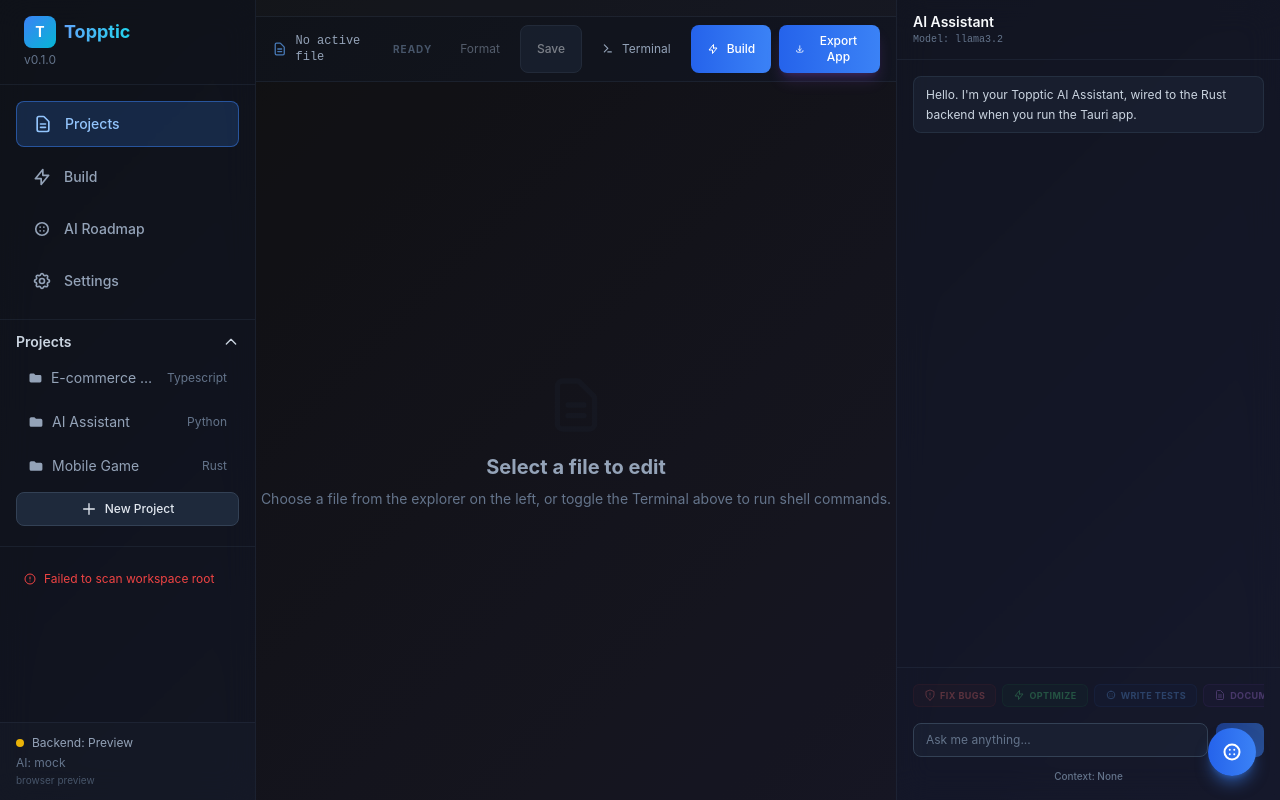
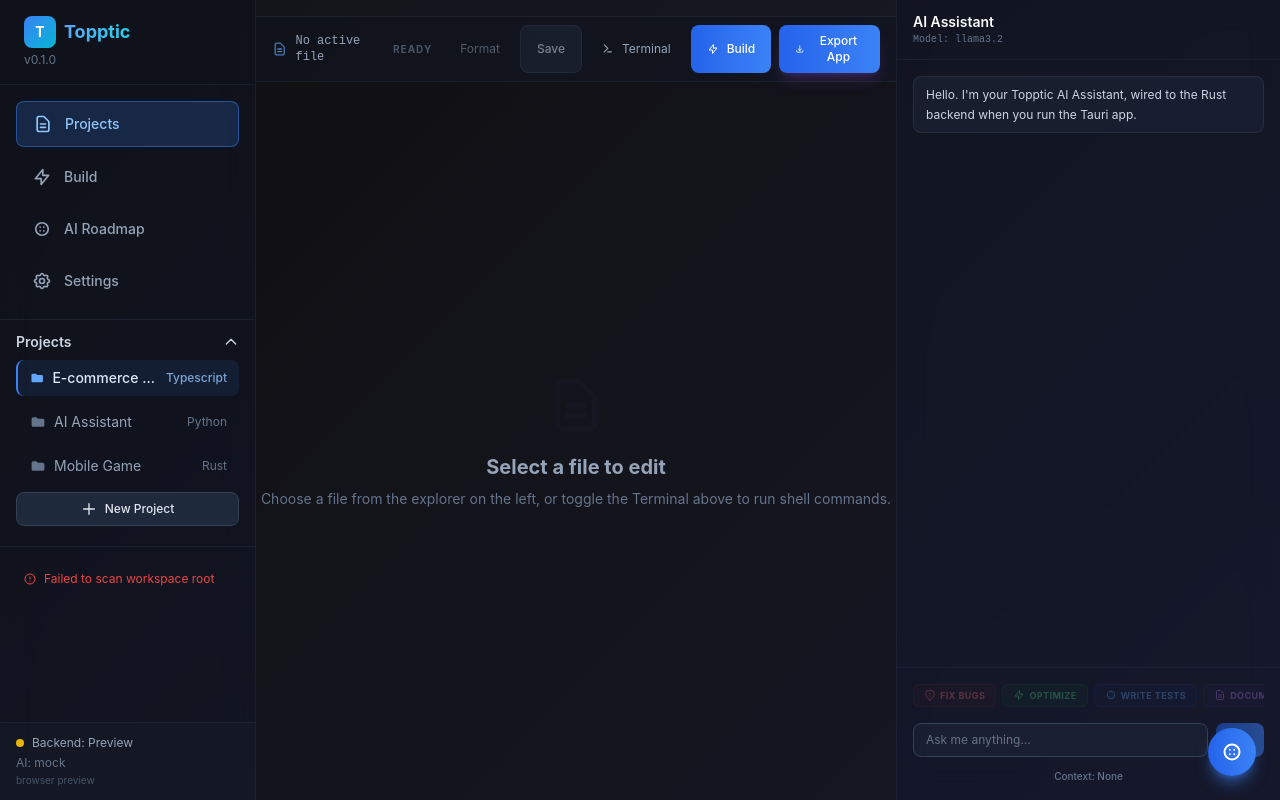
Before and after one commit to Minato95-ayu/Topptic, a Next.js app: page / in a window 1280 px wide. Built offline with nearby package versions, Linux system fonts and the light colour scheme.

Commit message:
feat: add ProjectsList sidebar component to display and navigate project list

```diff
--- a/app/components/Sidebar.tsx
+++ b/app/components/Sidebar.tsx
@@ -51,6 +51,7 @@ export default function Sidebar() {
       <div className="flex-1 overflow-y-auto custom-scrollbar">
         <ProjectsList
           projects={projects}
+          selectedProjectId={selectedProjectId}
           onSelectProject={(id) => {
             setSelectedProjectId(id);
             setActiveNav('projects');
--- a/app/components/sidebar/ProjectsList.tsx
+++ b/app/components/sidebar/ProjectsList.tsx
@@ -8,11 +8,17 @@ import type { Project } from '@/app/lib/types';
 
 interface ProjectsListProps {
   projects: Project[];
+  selectedProjectId?: string | null;
   onSelectProject?: (id: string) => void;
   onCreateProjectClick?: () => void;
 }
 
-export function ProjectsList({ projects, onSelectProject, onCreateProjectClick }: ProjectsListProps) {
+export function ProjectsList({
+  projects,
+  selectedProjectId,
+  onSelectProject,
+  onCreateProjectClick
+}: ProjectsListProps) {
   const [expanded, setExpanded] = useState(true);
 
   return (
@@ -28,18 +34,27 @@ export function ProjectsList({ projects, onSelectProject, onCreateProjectClick }
 
       {expanded && (
         <div className="space-y-2">
-          {projects.map((project) => (
+          {projects.map((project) => {
+            const isSelected = project.id === selectedProjectId;
+            return (
               <button
                 key={project.id}
                 type="button"
                 onClick={() => onSelectProject?.(project.id)}
-              className="w-full text-left px-3 py-2 rounded-lg text-sm text-slate-400 hover:bg-slate-800 hover:text-slate-300 transition-colors flex items-center gap-2"
+                className={`w-full text-left px-3 py-2 rounded-lg text-sm transition-all flex items-center gap-2 border-l-2 ${
+                  isSelected
+                    ? 'border-blue-500 bg-blue-500/10 text-blue-100 font-medium'
+                    : 'border-transparent text-slate-400 hover:bg-slate-800/50 hover:text-slate-300'
+                }`}
               >
-              <Icons.Folder className="w-4 h-4" />
+                <Icons.Folder className={`w-4 h-4 ${isSelected ? 'text-blue-400' : 'text-slate-500'}`} />
                 <span className="truncate">{project.name}</span>
-              <span className="ml-auto text-xs text-slate-500 capitalize">{project.language}</span>
+                <span className={`ml-auto text-xs capitalize ${isSelected ? 'text-blue-300/80' : 'text-slate-500'}`}>
+                  {project.language}
+                </span>
               </button>
-          ))}
+            );
+          })}
           <Button
             variant="secondary"
             size="sm"
```
Lines whose indentation alone changed are shown as unchanged.
